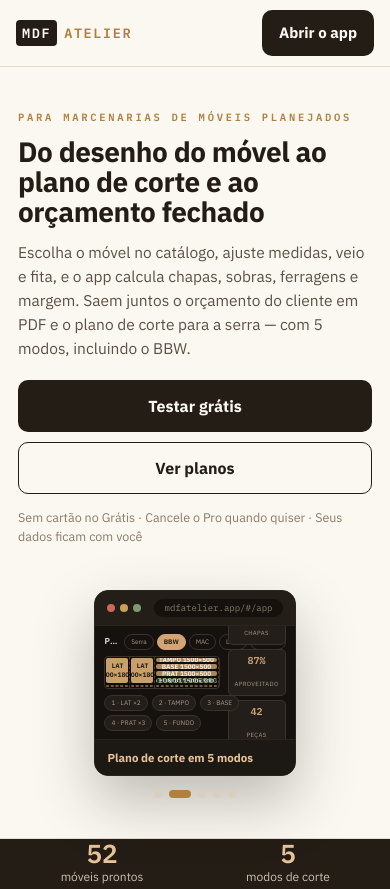
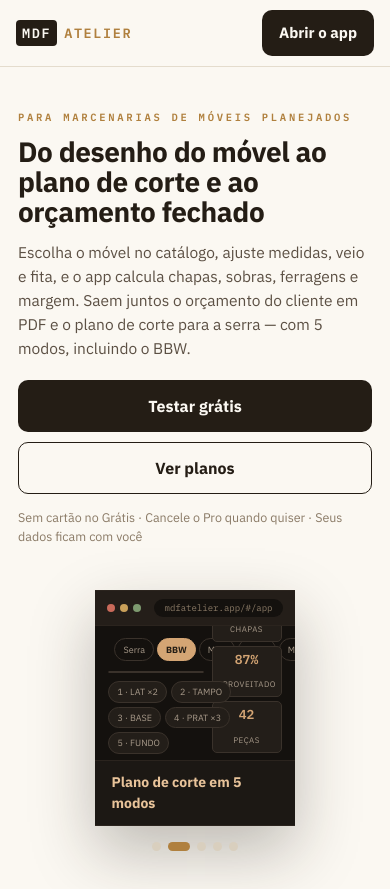
Before and after one commit to wolfsistemas/mdf, a website built with Vite: page index.html in a window 390 px wide. Shown: the top 889 px of the page. Built offline with nearby package versions, Linux system fonts and the light colour scheme; no server answers.

Commit message:
fix(landing): dominio canonico wolfsaas.com.br e carrossel maior no mobile
- SITE_ORIGIN, canonical, og:url/og:image e twitter:image passam para
  https://wolfsaas.com.br/mdf/ (o dominio github.io redireciona para la)
- no mobile o carrossel ocupa a largura toda (full-bleed), fica quadrado e
  a interface das telas aumenta (fontes, campos, tabela e controles)
- README atualizado com o dominio e as secoes novas da landing
Co-authored-by: monkeycode-ai <monkeycode-ai@chaitin.com>

```diff
--- a/index.html
+++ b/index.html
@@ -5,19 +5,19 @@
     <meta name="viewport" content="width=device-width, initial-scale=1.0, viewport-fit=cover" />
     <meta name="theme-color" content="#241d15" />
     <meta name="description" content="Orçamentos de móveis planejados em MDF, direto do celular." />
-    <link rel="canonical" href="https://wolfsistemas.github.io/mdf/" />
+    <link rel="canonical" href="https://wolfsaas.com.br/mdf/" />
     <meta property="og:type" content="website" />
     <meta property="og:site_name" content="MDF Atelier" />
     <meta property="og:locale" content="pt_BR" />
     <meta property="og:title" content="MDF Atelier — Orçamentos de móveis planejados" />
     <meta property="og:description" content="Monte o móvel, o app calcula chapas, sobras, fita e margem e gera o orçamento em PDF com a sua marca. Teste grátis." />
-    <meta property="og:url" content="https://wolfsistemas.github.io/mdf/" />
-    <meta property="og:image" content="https://wolfsistemas.github.io/mdf/logo.png" />
+    <meta property="og:url" content="https://wolfsaas.com.br/mdf/" />
+    <meta property="og:image" content="https://wolfsaas.com.br/mdf/logo.png" />
     <meta property="og:image:alt" content="MDF Atelier" />
     <meta name="twitter:card" content="summary_large_image" />
     <meta name="twitter:title" content="MDF Atelier — Orçamentos de móveis planejados" />
     <meta name="twitter:description" content="Monte o móvel, o app calcula chapas, sobras, fita e margem e gera o orçamento em PDF com a sua marca. Teste grátis." />
-    <meta name="twitter:image" content="https://wolfsistemas.github.io/mdf/logo.png" />
+    <meta name="twitter:image" content="https://wolfsaas.com.br/mdf/logo.png" />
     <link rel="manifest" href="./manifest.webmanifest" />
     <link rel="icon" href="./pwa-icon.svg" type="image/svg+xml" />
     <link rel="apple-touch-icon" href="./pwa-icon.svg" />
--- a/src/landing.css
+++ b/src/landing.css
@@ -1587,16 +1587,135 @@ body.landing-mode {
 }
 
 @media (max-width: 640px) {
+  .lshots {
+    margin-left: -18px;
+    margin-right: -18px;
+  }
+
+  .lshot-frame {
+    border-radius: 0;
+    border-left: 0;
+    border-right: 0;
+  }
+
   .lshot-stage {
-    aspect-ratio: 4 / 3;
+    aspect-ratio: 1 / 1;
+  }
+
+  .lshot-cap {
+    padding: 11px 16px;
+  }
+
+  .lshot-cap strong {
+    font-size: 14px;
   }
 
   .lshot-cap span {
     display: none;
   }
 
+  .lshot-dots {
+    margin-top: 16px;
+  }
+
+  .lshot-dot {
+    width: 9px;
+    height: 9px;
+  }
+
   .mk {
-    grid-template-columns: 72px 1fr;
+    grid-template-columns: 84px 1fr;
+  }
+
+  .mk-side {
+    padding: 10px 9px;
+    gap: 11px;
+  }
+
+  .mk-brand {
+    font-size: 9px;
+  }
+
+  .mk-nav span {
+    font-size: 9px;
+    padding: 5px 7px;
+  }
+
+  .mk-main {
+    padding: 12px 13px;
+    gap: 10px;
+  }
+
+  .mk-title {
+    font-size: 12px;
+  }
+
+  .mk-actions span,
+  .mk-modes span {
+    font-size: 9px;
+    padding: 4px 8px;
+  }
+
+  .mk-field {
+    padding: 5px 7px;
+  }
+
+  .mk-field label {
+    font-size: 8px;
+  }
+
+  .mk-field b {
+    font-size: 11px;
+  }
+
+  .mk-chips span,
+  .mk-seq span,
+  .mk-tools span {
+    font-size: 9px;
+    padding: 3px 8px;
+  }
+
+  .mk-pc,
+  .mk-hid,
+  .mk-free,
+  .mk-ghost {
+    font-size: 9px;
+  }
+
+  .mk-stats {
+    width: 70px;
+  }
+
+  .mk-stats b {
+    font-size: 13px;
+  }
+
+  .mk-stats span {
+    font-size: 8px;
+  }
+
+  .mk-table {
+    font-size: 10px;
+  }
+
+  .mk-table th {
+    font-size: 8px;
+  }
+
+  .mk-table td {
+    padding: 6px 5px;
+  }
+
+  .mk-totals b {
+    font-size: 12px;
+  }
+
+  .mk-totals span {
+    font-size: 8px;
+  }
+
+  .mk-paper .lpage {
+    max-width: none;
   }
 
   .lsec-sub {
--- a/src/main.js
+++ b/src/main.js
@@ -3616,7 +3616,7 @@ function registerPwa() {
 let appStarted = false
 let currentScreen = null
 
-const SITE_ORIGIN = 'https://wolfsistemas.github.io'
+const SITE_ORIGIN = 'https://wolfsaas.com.br'
 const BASE_PATH = import.meta.env.BASE_URL || '/'
 function siteUrl(hash) {
   return SITE_ORIGIN + BASE_PATH.replace(/\/$/, '/') + (hash || '')
```
Also changed, not shown: README.md.
